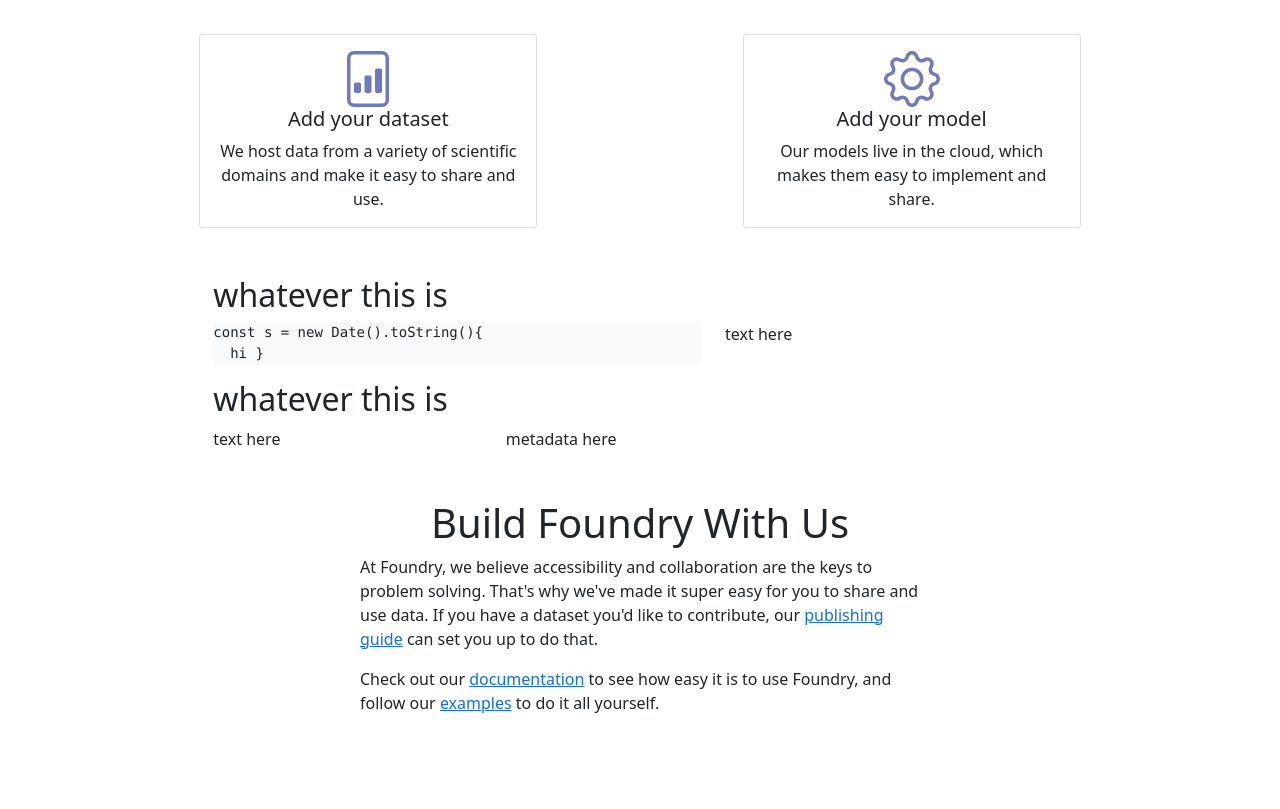
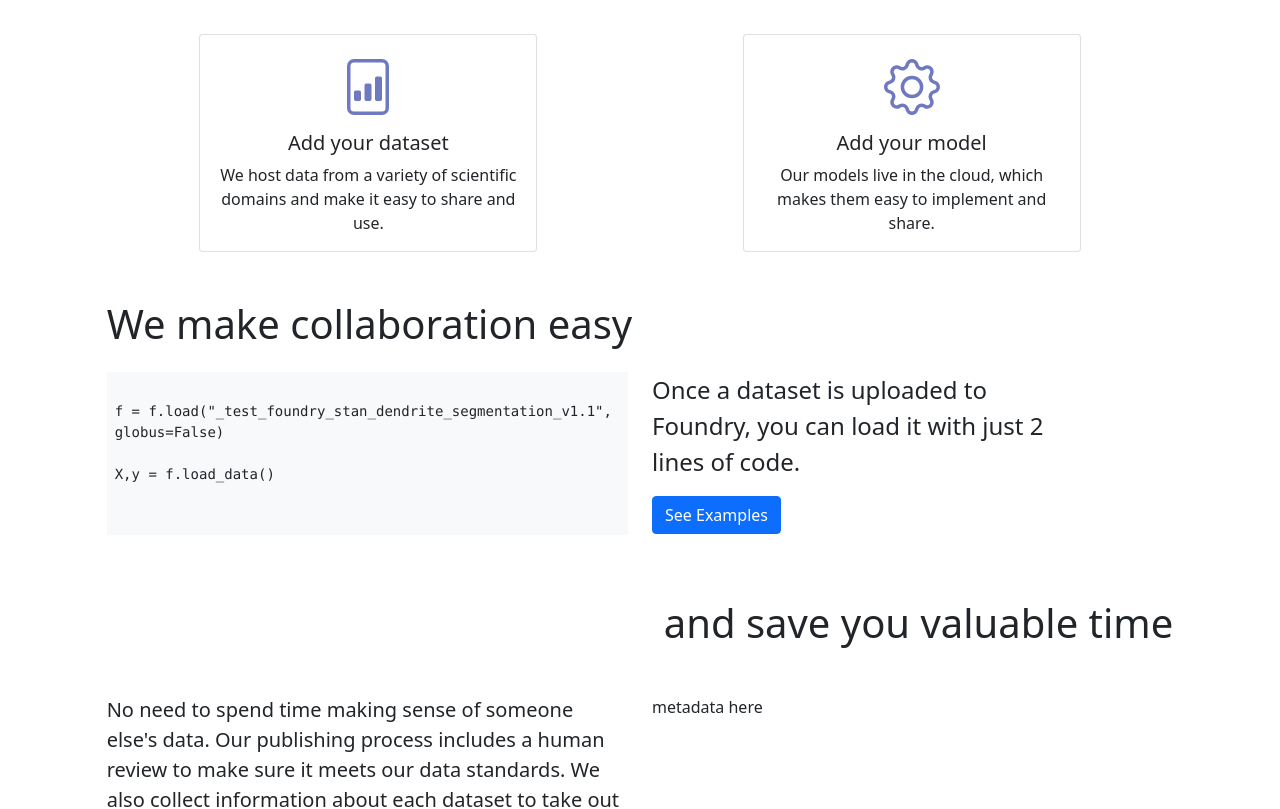
Before and after one commit to MLMI2-CSSI/MLMI2-CSSI.github.io, a Vue app: page /#/ in a window 1280 px wide. Shown: the part 460-1269 px from the top of the page. Before the commit the page ends 1223 px from the top, so only its background shows below. Built offline with nearby package versions, Linux system fonts and the light colour scheme.

Commit message:
spent too much time on code plugin. adding content now and coming back to that later

```diff
--- a/package.json
+++ b/package.json
@@ -12,8 +12,10 @@
     "bootstrap": "^5.0.1",
     "bootstrap-vue": "^2.21.2",
     "core-js": "^3.6.5",
+    "highlight.js": "^11.1.0",
     "jquery": "^3.6.0",
     "vue": "^2.6.12",
+    "vue-highlight.js": "^3.1.0",
     "vue-router": "^3.2.0"
   },
   "devDependencies": {
--- a/src/main.js
+++ b/src/main.js
@@ -4,16 +4,20 @@
 import { BootstrapVue, IconsPlugin } from 'bootstrap-vue'
 
 
+
 // Import Bootstrap an BootstrapVue CSS files (order is important)
 import 'bootstrap/dist/css/bootstrap.css'
 import 'bootstrap-vue/dist/bootstrap-vue.css'
+
 
 // Make BootstrapVue available throughout your project
 Vue.use(BootstrapVue)
 // Optionally install the BootstrapVue icon components plugin
 // https://icons.getbootstrap.com/
 Vue.use(IconsPlugin)
-// for code snippets
+// for code snippets been trying to get this to work: https://www.npmjs.com/package/vue-highlight.js
+//but having a dependency issue with highlight.js
+
 
 
 Vue.config.productionTip = false
--- a/src/views/Home.vue
+++ b/src/views/Home.vue
@@ -22,9 +22,12 @@
           <div class="col-sm-4 mx-auto">
             <div class="card">
               <div class="card-body text-center">
-                <b-icon icon="file-bar-graph" class="display-4 icons"></b-icon>
+                <b-icon
+                  icon="file-bar-graph"
+                  class="display-4 icons my-2"
+                ></b-icon>
 
-                <h5 class="card-title">Add your dataset</h5>
+                <h5 class="card-title mt-2">Add your dataset</h5>
                 <p class="card-text">
                   We host data from a variety of scientific domains and make it
                   easy to share and use.
@@ -35,9 +38,9 @@
           <div class="col-sm-4 mx-auto">
             <div class="card">
               <div class="card-body text-center">
-                <b-icon icon="gear" class="display-4 icons"></b-icon>
+                <b-icon icon="gear" class="display-4 icons my-2"></b-icon>
 
-                <h5 class="card-title">Add your model</h5>
+                <h5 class="card-title mt-2">Add your model</h5>
                 <p class="card-text">
                   Our models live in the cloud, which makes them easy to
                   implement and share.
@@ -49,30 +52,46 @@
       </div>
     </div>
     <!-- Starter code and metadata section -->
-    <div class="col-8 my-5 mx-auto">
-      <h2>whatever this is</h2>
-      <div class="row">
-        <div class="col-7">
-          <pre
-            v-highlightjs
-            class="bg-light"
-          ><code class="python">const s = new Date().toString(){
-  hi }</code></pre>
+    <div class="col-10 my-5 mx-auto ">
+      <h1 class="mb-4">We make collaboration easy</h1>
+      <div class="row mb-5">
+        <div class="col-6">
+          <pre v-highlightjs class="bg-light p-2"><code class="python">
+f = f.load("_test_foundry_stan_dendrite_segmentation_v1.1", globus=False)
+
+X,y = f.load_data()
+
+  </code></pre>
         </div>
-        <div class="col-4">text here</div>
+        <div class="col-5">
+          <p class="fw-light fs-4">
+            Once a dataset is uploaded to Foundry, you can load it with just 2
+            lines of code.
+          </p>
+          <button class="btn btn-primary">See Examples</button>
+        </div>
       </div>
       <!-- end of row -->
-      <div class="col-12 text-right">
-        <h2 class="col-12">whatever this is</h2>
+      <div class="col-12 text-end">
+        <h1 class="col-12 my-5">and save you valuable time</h1>
       </div>
       <div class="row">
-        <div class="col-4">text here</div>
-        <div class="col-7">metadata here</div>
+        <div class="col-6">
+          <p class="lead">
+            No need to spend time making sense of someone else's data.
+            Our publishing process includes a human review to make sure it meets
+            our data standards. We also collect information about each dataset
+            to take out any guesswork on your part.
+          </p>
+        </div>
+        <div class="col-5">metadata here</div>
       </div>
       <!-- end of row -->
     </div>
 
     <!-- be apart of foundry section -->
+
+    <hr class="col-10 m-auto"/>
 
     <div class="mx-auto col-7 mt-5">
       <div class="col-9 mx-auto">
@@ -113,6 +132,15 @@
   color: #6e79bf;
   /* EE8380 */
 }
+
+pre {
+  overflow-x: auto;
+  white-space: pre-wrap;
+  white-space: -moz-pre-wrap;
+  white-space: -pre-wrap;
+  white-space: -o-pre-wrap;
+  word-wrap: break-word;
+}
 </style>
 
 <script>
```
Also changed, not shown: 1 other file (tests, documents, lock files or other folders).
